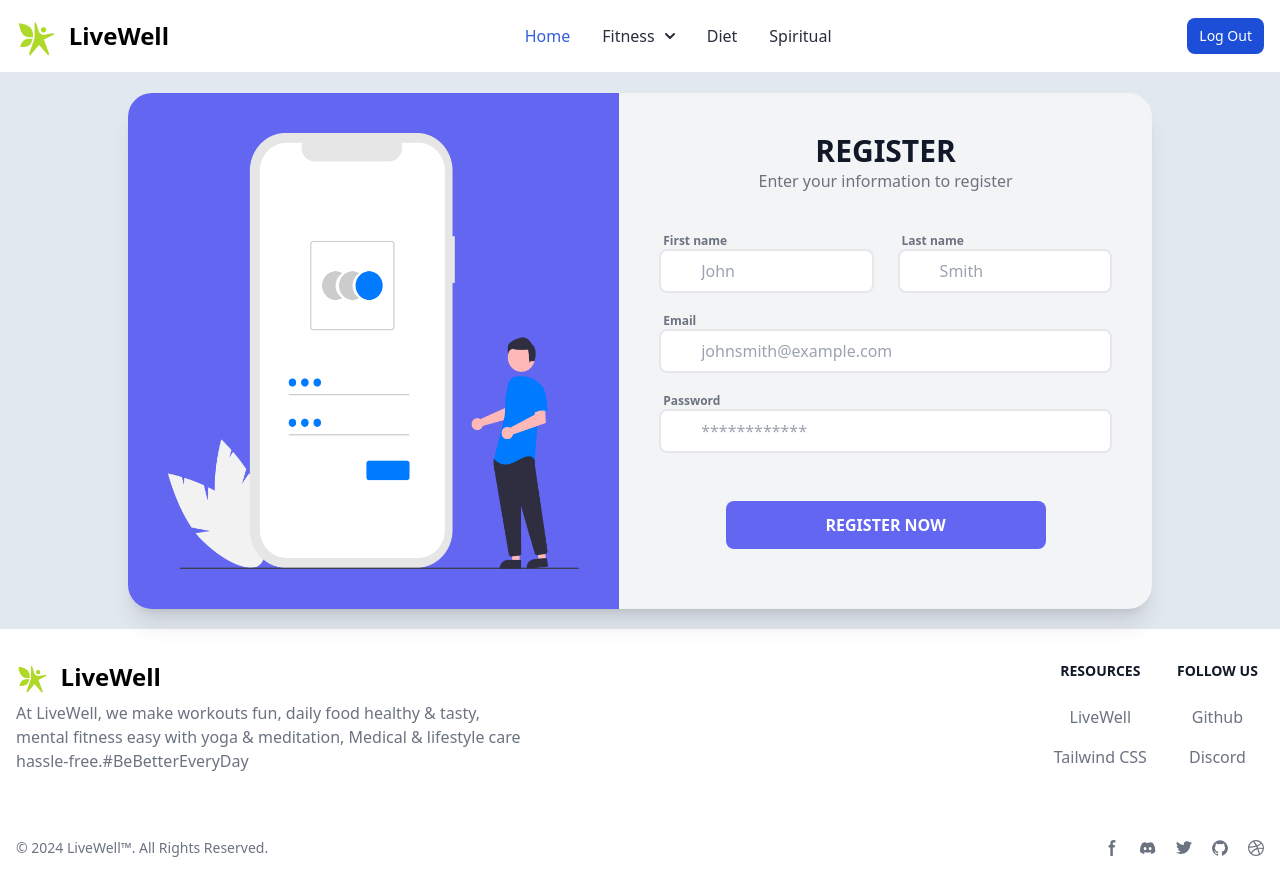
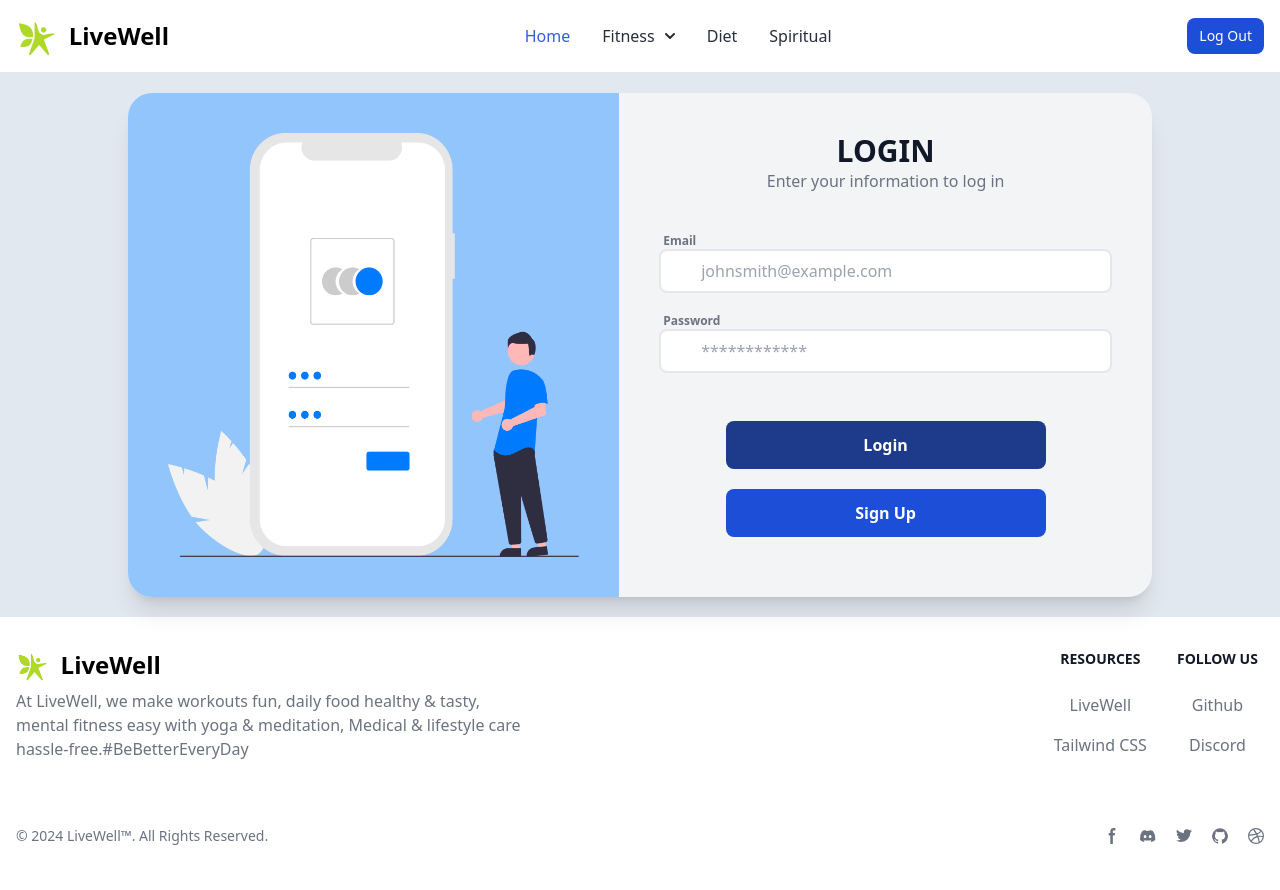
Before and after one commit to sandipsk01/LiveWell_React, a React (Create React App) app: page / in a window 1280 px wide. Built offline with nearby package versions, Linux system fonts and the light colour scheme.

Commit message:
Register complete, login in started

```diff
--- a/src/App.js
+++ b/src/App.js
@@ -14,7 +14,6 @@ import Fitmen from "./Components/Fitness/Fitmen/Fitmen";
 import Fitwomen from "./Components/Fitness/Fitwomen/Fitwomen";
 import Yoga from "./Components/Fitness/Yoga/Yoga";
 import Register from "./Components/Auth/register/Register";
-import { db } from "./firebaseinit";
 import Login from "./Components/Auth/login/Login";
 function App() {
   return (
@@ -23,6 +22,7 @@ function App() {
         <Navbar />
           <Routes>
             <Route path="/" element={<Login/>} />
+            <Route path="/register" element={<Register/>} />
             <Route path="/home" element={<Home />}/>
             <Route path="/calorie" element={<Calorie />}/>
             <Route path="/spiritual" element={<Spiritual />}/>
--- a/src/Components/Auth/login/Login.js
+++ b/src/Components/Auth/login/Login.js
@@ -2,6 +2,7 @@ import React, { useState } from 'react';
 import {addDoc, collection, serverTimestamp} from 'firebase/firestore';
 import {db} from "./../../../firebaseinit.js"
 import authImg from './../auth.png'
+import { NavLink } from 'react-router-dom';
 export default function Login() {
   const [formData, setFormData]=useState({firstname:"", lastname:"", email:"", password:""})
   async function handleSubmit(e){
@@ -20,7 +21,7 @@ export default function Login() {
         className="bg-gray-100 text-gray-500 my-5 flex rounded-3xl shadow-xl w-[80vw] overflow-hidden"
       >
         <div className="hidden sm:inline-block w-full sm:w-[1/2] ">
-          <div className="inline-block w-[1/2] h-full bg-indigo-500 py-10 px-10">
+          <div className="inline-block w-[1/2] h-full bg-blue-300 py-10 px-10">
             <img
               src={authImg}
               alt="signup"
@@ -30,49 +31,10 @@ export default function Login() {
         </div>
         <form className="w-full sm:w-[1/2] py-10 px-5 md:px-10" onSubmit={handleSubmit}>
           <div className="text-center mb-10">
-            <h1 className="font-bold text-3xl text-gray-900">REGISTER</h1>
-            <p>Enter your information to register</p>
+            <h1 className="font-bold text-3xl text-gray-900">LOGIN</h1>
+            <p>Enter your information to log in</p>
           </div>
           <div>
-            <div className="flex -mx-3">
-              <div className="w-1/2 px-3 mb-5">
-                <label  className="text-xs flex justify-start font-semibold px-1">
-                  First name
-                </label>
-                <div className="flex">
-                  <div className="w-10 z-10 pl-1 text-center pointer-events-none flex items-center justify-center">
-                    <i className="mdi mdi-account-outline text-gray-400 text-lg"></i>
-                  </div>
-                  <input
-                    type="text"
-                    className="w-full -ml-10 pl-10 pr-3 py-2 rounded-lg border-2 border-gray-200 outline-none focus:border-indigo-500"
-
-                    placeholder="John"
-                    value={formData.firstname}
-                    onChange = {(e) => setFormData({firstname: e.target.value, lastname:formData.lastname, email:formData.email, password:formData.password})}
-                    required
-                  />
-                </div>
-              </div>
-              <div className="w-1/2 px-3 mb-5">
-                <label  className="text-xs flex justify-start font-semibold px-1">
-                  Last name
-                </label>
-                <div className="flex">
-                  <div className="w-10 z-10 pl-1 text-center pointer-events-none flex items-center justify-center">
-                    <i className="mdi mdi-account-outline text-gray-400 text-lg"></i>
-                  </div>
-                  <input
-                    type="text"
-                    className="w-full -ml-10 pl-10 pr-3 py-2 rounded-lg border-2 border-gray-200 outline-none focus:border-indigo-500"
-                    placeholder="Smith"
-                    value={formData.lastname}
-                    onChange = {(e) => setFormData({firstname: formData.firstname, lastname:e.target.value, email:formData.email, password:formData.password})}
-                    required
-                  />
-                </div>
-              </div>
-            </div>
             <div className="flex -mx-3">
               <div className="w-full px-3 mb-5">
                 <label  className="text-xs flex justify-start font-semibold px-1">
@@ -84,7 +46,7 @@ export default function Login() {
                   </div>
                   <input
                     type="email"
-                    className="w-full -ml-10 pl-10 pr-3 py-2 rounded-lg border-2 border-gray-200 outline-none focus:border-indigo-500"
+                    className="w-full -ml-10 pl-10 pr-3 py-2 rounded-lg border-2 border-gray-200 outline-none focus:border-blue-400"
                     placeholder="johnsmith@example.com"
                     value={formData.email}
                     onChange = {(e) => setFormData({firstname: formData.firstname, lastname:formData.lastname, email:e.target.value, password:formData.password})}
@@ -104,7 +66,7 @@ export default function Login() {
                   </div>
                   <input
                     type="password"
-                    className="w-full -ml-10 pl-10 pr-3 py-2 rounded-lg border-2 border-gray-200 outline-none focus:border-indigo-500"
+                    className="w-full -ml-10 pl-10 pr-3 py-2 rounded-lg border-2 border-gray-200 outline-none focus:border-blue-400"
                     placeholder="************"
                     value={formData.password}
                     onChange = {(e) => setFormData({firstname: formData.firstname, lastname:formData.lastname, email:formData.email, password:e.target.value})}
@@ -115,9 +77,18 @@ export default function Login() {
             </div>
             <div className="flex -mx-3">
               <div className="w-full px-3 mb-5">
-                <button className="block w-full max-w-xs mx-auto bg-indigo-500 hover:bg-indigo-700 focus:bg-indigo-700 text-white rounded-lg px-3 py-3 font-semibold">
-                  REGISTER NOW
+                <button className="block w-full max-w-xs mx-auto bg-blue-900 hover:bg-blue-950 focus:bg-indigo-700 text-white rounded-lg px-3 py-3 font-semibold">
+                  Login
                 </button>
+              </div>
+            </div>
+            <div className="flex -mx-3">
+              <div className="w-full px-3 mb-5">
+                <NavLink to="/register">
+                <button className="block w-full max-w-xs mx-auto bg-blue-700 hover:bg-blue-800 focus:bg-indigo-700 text-white rounded-lg px-3 py-3 font-semibold">
+                  Sign Up
+                </button>
+                </NavLink>
               </div>
             </div>
           </div>
--- a/src/Components/Auth/register/Register.js
+++ b/src/Components/Auth/register/Register.js
@@ -1,14 +1,27 @@
-import React from "react";
-import authImg from "./../auth.png";
-
+import React, { useState } from 'react';
+import {addDoc, collection, serverTimestamp} from 'firebase/firestore';
+import {db} from "./../../../firebaseinit.js"
+import authImg from './../auth.png'
+import { NavLink } from 'react-router-dom';
 export default function Register() {
+  const [formData, setFormData]=useState({firstname:"", lastname:"", email:"", password:""})
+  async function handleSubmit(e){
+    e.preventDefault();
+    await addDoc(collection(db,'users'),{
+      firstname:formData.firstname,
+      lastname:formData.lastname,
+      email:formData.email,
+      password:formData.password
+    })
+    setFormData({firstname:"", lastname:"", email:"", password:""});
+  }
   return (
     <div className="w-full flex items-center justify-center bg-slate-200 ">
       <div
         className="bg-gray-100 text-gray-500 my-5 flex rounded-3xl shadow-xl w-[80vw] overflow-hidden"
       >
         <div className="hidden sm:inline-block w-full sm:w-[1/2] ">
-          <div className="inline-block w-[1/2] h-full bg-indigo-500 py-10 px-10">
+          <div className="inline-block w-[1/2] h-full bg-blue-300 py-10 px-10">
             <img
               src={authImg}
               alt="signup"
@@ -16,7 +29,7 @@ export default function Register() {
             />
           </div>
         </div>
-        <form className="w-full sm:w-[1/2] py-10 px-5 md:px-10">
+        <form className="w-full sm:w-[1/2] py-10 px-5 md:px-10" onSubmit={handleSubmit}>
           <div className="text-center mb-10">
             <h1 className="font-bold text-3xl text-gray-900">REGISTER</h1>
             <p>Enter your information to register</p>
@@ -33,8 +46,12 @@ export default function Register() {
                   </div>
                   <input
                     type="text"
-                    className="w-full -ml-10 pl-10 pr-3 py-2 rounded-lg border-2 border-gray-200 outline-none focus:border-indigo-500"
+                    className="w-full -ml-10 pl-10 pr-3 py-2 rounded-lg border-2 border-gray-200 outline-none focus:border-blue-400"
+
                     placeholder="John"
+                    value={formData.firstname}
+                    onChange = {(e) => setFormData({firstname: e.target.value, lastname:formData.lastname, email:formData.email, password:formData.password})}
+                    required
                   />
                 </div>
               </div>
@@ -48,8 +65,11 @@ export default function Register() {
                   </div>
                   <input
                     type="text"
-                    className="w-full -ml-10 pl-10 pr-3 py-2 rounded-lg border-2 border-gray-200 outline-none focus:border-indigo-500"
+                    className="w-full -ml-10 pl-10 pr-3 py-2 rounded-lg border-2 border-gray-200 outline-none focus:border-blue-400"
                     placeholder="Smith"
+                    value={formData.lastname}
+                    onChange = {(e) => setFormData({firstname: formData.firstname, lastname:e.target.value, email:formData.email, password:formData.password})}
+                    required
                   />
                 </div>
               </div>
@@ -67,6 +87,9 @@ export default function Register() {
                     type="email"
                     className="w-full -ml-10 pl-10 pr-3 py-2 rounded-lg border-2 border-gray-200 outline-none focus:border-indigo-500"
                     placeholder="johnsmith@example.com"
+                    value={formData.email}
+                    onChange = {(e) => setFormData({firstname: formData.firstname, lastname:formData.lastname, email:e.target.value, password:formData.password})}
+                    required
                   />
                 </div>
               </div>
@@ -84,20 +107,32 @@ export default function Register() {
                     type="password"
                     className="w-full -ml-10 pl-10 pr-3 py-2 rounded-lg border-2 border-gray-200 outline-none focus:border-indigo-500"
                     placeholder="************"
+                    value={formData.password}
+                    onChange = {(e) => setFormData({firstname: formData.firstname, lastname:formData.lastname, email:formData.email, password:e.target.value})}
+                    required
                   />
                 </div>
               </div>
             </div>
             <div className="flex -mx-3">
               <div className="w-full px-3 mb-5">
-                <button className="block w-full max-w-xs mx-auto bg-indigo-500 hover:bg-indigo-700 focus:bg-indigo-700 text-white rounded-lg px-3 py-3 font-semibold">
-                  REGISTER NOW
+                <button className="block w-full max-w-xs mx-auto bg-blue-900 hover:bg-blue-950 focus:bg-indigo-700 text-white rounded-lg px-3 py-3 font-semibold">
+                  Register Now
                 </button>
+              </div>
+            </div>
+            <div className="flex -mx-3">
+              <div className="w-full px-3 mb-5">
+                <NavLink to="/">
+                <button className="block w-full max-w-xs mx-auto bg-blue-700 hover:bg-blue-800 focus:bg-indigo-700 text-white rounded-lg px-3 py-3 font-semibold">
+                  Login
+                </button>
+                </NavLink>
               </div>
             </div>
           </div>
         </form>
       </div>
     </div>
-  );
+  )
 }
```
